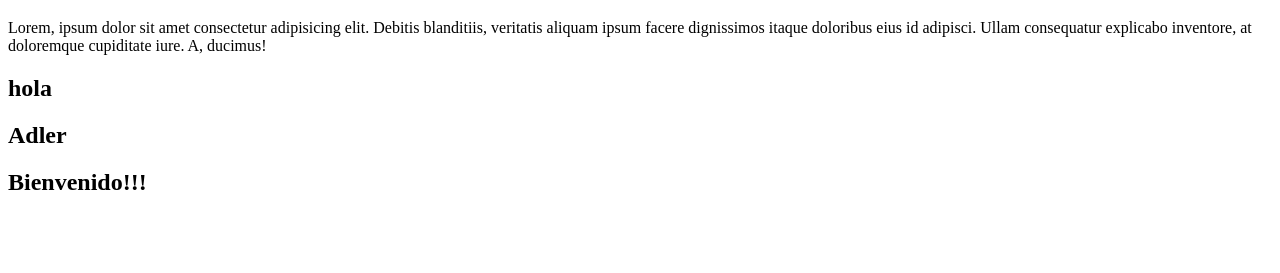
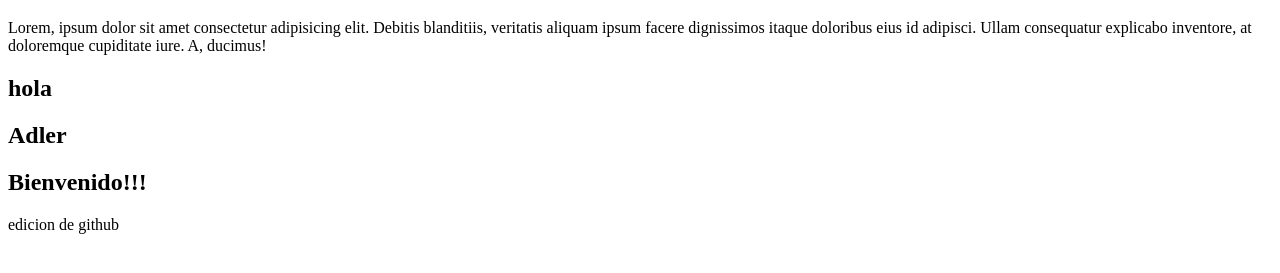
Before and after one commit to AdlerMatos/practicaGit, a plain HTML site: page index.html in a window 1280 px wide. Shown: the part 61-334 px from the top of the page. Drawn offline with Linux system fonts and the light colour scheme.

Commit message:
Update index.html

```diff
--- a/index.html
+++ b/index.html
@@ -12,6 +12,7 @@
  <h2>hola</h2>
  <h2>Adler</h2>
  <h2>Bienvenido!!!</h2>
+    <p>edicion de github</p>
 
 </body>
 </html>
```
